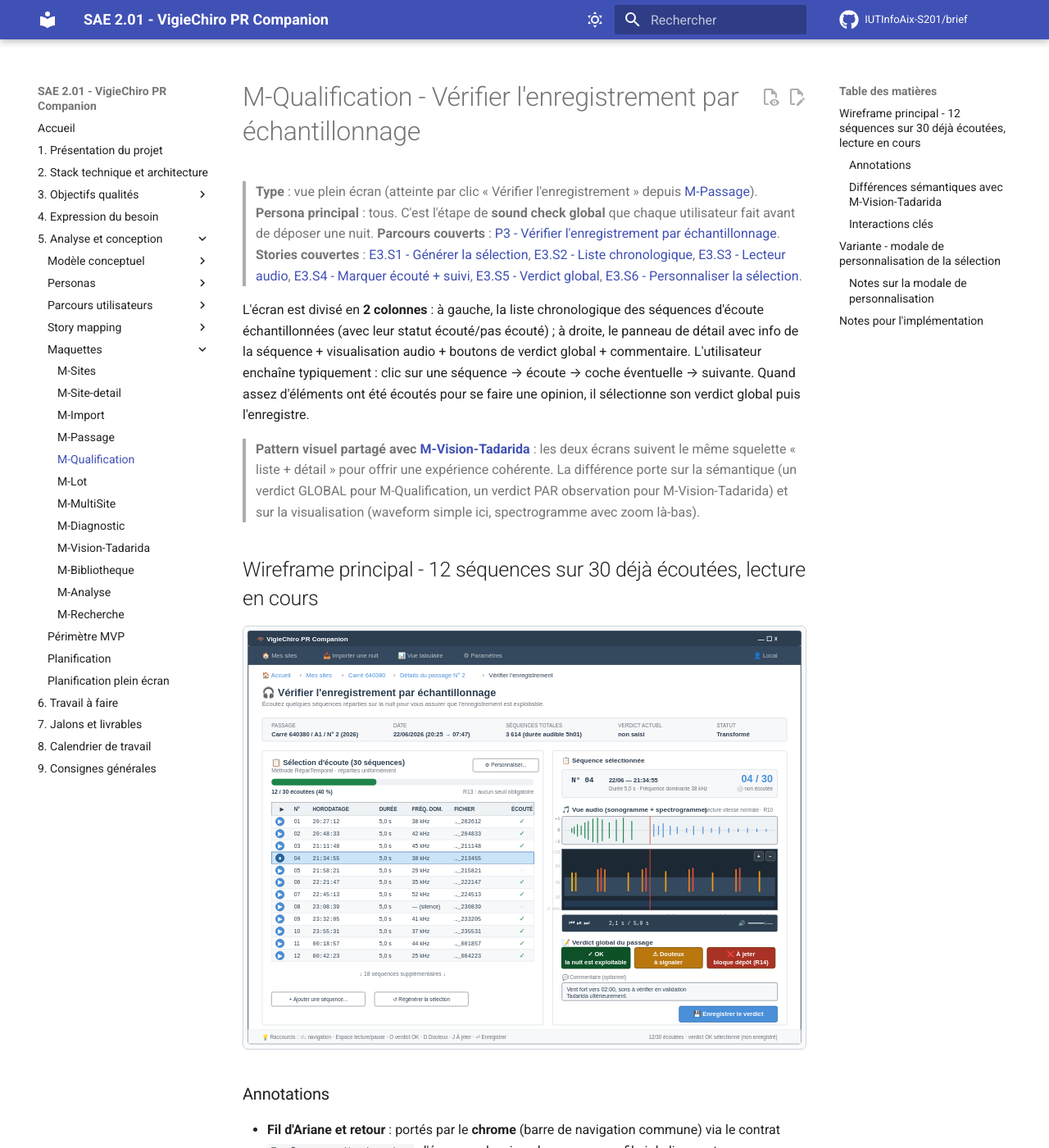
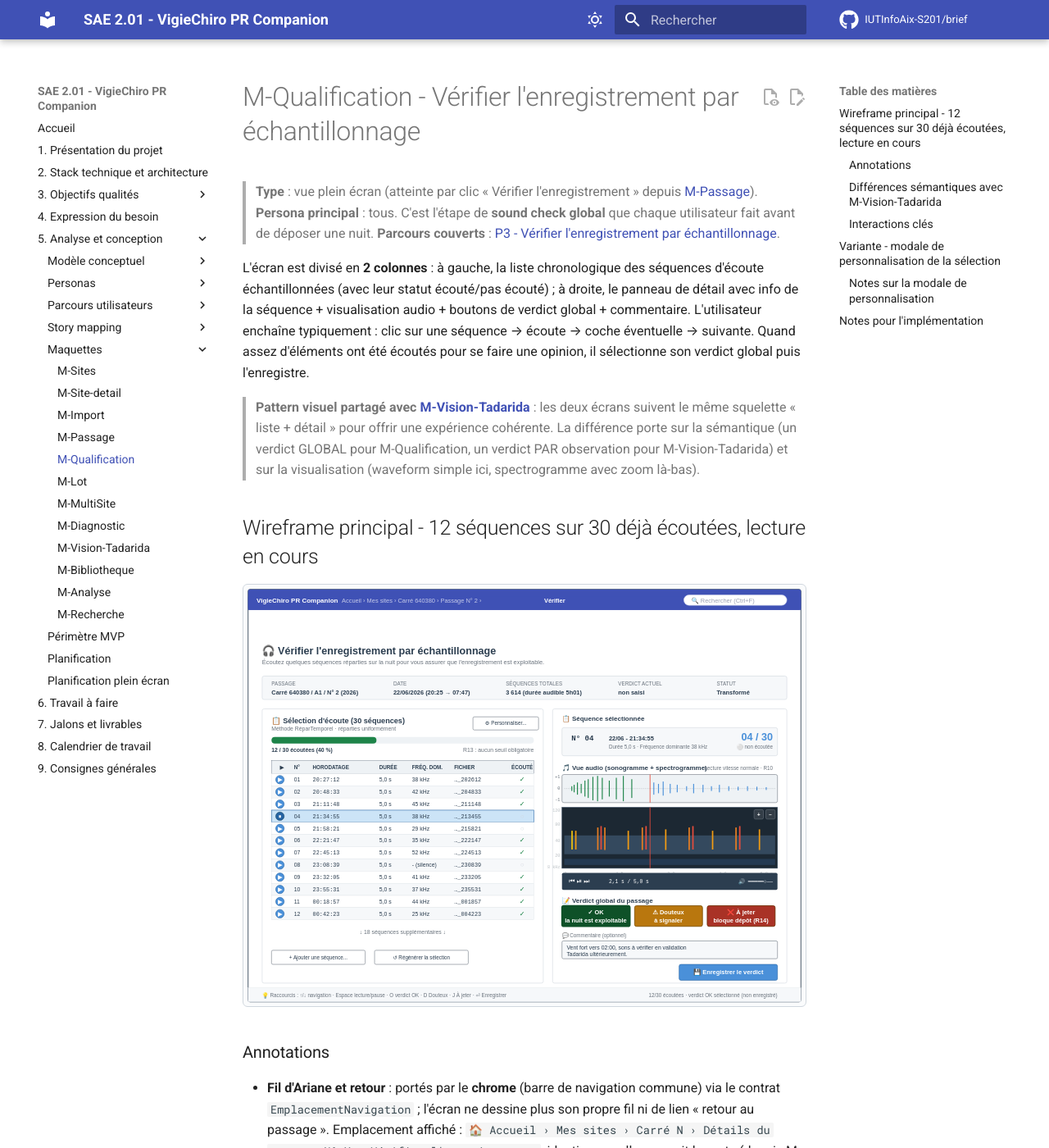
Before and after one commit to IUTInfoAix-S201/brief, an MkDocs documentation site: the page built from docs/Analyse et conception/Maquettes/M-Qualification.md, in a window 1280 px wide and 1400 px high. Shown: the whole window at 82% size. Built offline with MkDocs 1.6.1 and Material for MkDocs 9.7.7, drawn with Linux system fonts in a browser that asks for light colours; comment, search, counter and statistics services are not loaded; some of the changed text lies outside the part shown.

Commit message:
refonte(maquette): M-Qualification en « tel que construit » (5/6 · 7) (#12)
Écran complexe (liste + player audio + verdict) déjà fidèle dans son contenu.
Mise à jour ciblée du chrome + prose :

- chrome unifié indigo (titre + fil d'Ariane Accueil › … › Passage › Vérifier +
  recherche) au lieu de la double barre onglets + fil d'Ariane ;
- suppression des renvois aux stories (E3.Sx, E0.Sx) ;
- modale « Personnaliser » conservée (réellement implémentée : méthode +
  taille), sans étiquette MoSCoW.

Le reste (2 colonnes, sonogramme/spectrogramme, verdict OK/Douteux/À jeter,
commentaire, raccourcis) est inchangé. Sans cadratins, wireframe vérifié au
rendu. mkdocs build --strict : vert.

```diff
--- a/docs/Analyse et conception/Maquettes/M-Qualification.md
+++ b/docs/Analyse et conception/Maquettes/M-Qualification.md
@@ -3,7 +3,6 @@
 > **Type** : vue plein écran (atteinte par clic « Vérifier l'enregistrement » depuis [M-Passage](M-Passage.md)).
 > **Persona principal** : tous. C'est l'étape de **sound check global** que chaque utilisateur fait avant de déposer une nuit.
 > **Parcours couverts** : [P3 - Vérifier l'enregistrement par échantillonnage](../Parcours%20utilisateurs/P3%20-%20Vérifier%20l%27enregistrement%20par%20échantillonnage.md).
-> **Stories couvertes** : [E3.S1 - Générer la sélection](../Story%20mapping/E3%20-%20Vérifier%20la%20qualité%20d%27enregistrement.md#e3s1), [E3.S2 - Liste chronologique](../Story%20mapping/E3%20-%20Vérifier%20la%20qualité%20d%27enregistrement.md#e3s2), [E3.S3 - Lecteur audio](../Story%20mapping/E3%20-%20Vérifier%20la%20qualité%20d%27enregistrement.md#e3s3), [E3.S4 - Marquer écouté + suivi](../Story%20mapping/E3%20-%20Vérifier%20la%20qualité%20d%27enregistrement.md#e3s4), [E3.S5 - Verdict global](../Story%20mapping/E3%20-%20Vérifier%20la%20qualité%20d%27enregistrement.md#e3s5), [E3.S6 - Personnaliser la sélection](../Story%20mapping/E3%20-%20Vérifier%20la%20qualité%20d%27enregistrement.md#e3s6).
 
 L'écran est divisé en **2 colonnes** : à gauche, la liste chronologique des séquences d'écoute échantillonnées (avec leur statut écouté/pas écouté) ; à droite, le panneau de détail avec info de la séquence + visualisation audio + boutons de verdict global + commentaire. L'utilisateur enchaîne typiquement : clic sur une séquence → écoute → coche éventuelle → suivante. Quand assez d'éléments ont été écoutés pour se faire une opinion, il sélectionne son verdict global puis l'enregistre.
 
@@ -15,14 +14,12 @@ L'écran est divisé en **2 colonnes** : à gauche, la liste chronologique des s
 <svg xmlns="http://www.w3.org/2000/svg" viewBox="0 0 1200 900" role="img" aria-label="Maquette M-Qualification - Vérification d'enregistrement par échantillonnage" style="max-width: 100%; height: auto; border: 1px solid #d0d7de; border-radius: 6px; background: #fafbfc;">
   <style>
     .frame { fill: #ffffff; stroke: #2c3e50; stroke-width: 1.5; }
-    .titlebar { fill: #2c3e50; }
-    .titletxt { fill: #ffffff; font: 600 14px sans-serif; }
-    .topnav { fill: #34495e; }
-    .navtxt-active { fill: #ffffff; font: 600 13px sans-serif; }
-    .navtxt-inactive { fill: #bdc3c7; font: 400 13px sans-serif; }
-    .breadcrumb { font: 13px sans-serif; fill: #4a90d9; }
-    .breadcrumb-sep { font: 13px sans-serif; fill: #6a737d; }
-    .breadcrumb-curr { font: 13px sans-serif; fill: #2c3e50; }
+    .chrome { fill: #3f51b5; }
+    .chrometxt { fill: #ffffff; font: 600 14px sans-serif; }
+    .search { fill: #ffffff; stroke: #c5cae9; stroke-width: 1; }
+    .search-txt { fill: #9aa0b3; font: 13px sans-serif; }
+    .breadcrumb { font: 13px sans-serif; fill: #c5cae9; }
+    .breadcrumb-curr { font: 700 13px sans-serif; fill: #ffffff; }
     .pagetitle { font: 700 22px sans-serif; fill: #2c3e50; }
     .pagesub { font: 13px sans-serif; fill: #6a737d; }
     .info-bar { fill: #f6f8fa; stroke: #d0d7de; stroke-width: 1; }
@@ -97,29 +94,14 @@ L'écran est divisé en **2 colonnes** : à gauche, la liste chronologique des s
   </style>
 
   <rect x="10" y="10" width="1180" height="880" rx="4" class="frame"/>
-  <rect x="10" y="10" width="1180" height="32" rx="4" class="titlebar"/>
-  <rect x="10" y="10" width="1180" height="16" class="titlebar"/>
-  <text x="28" y="31" class="titletxt">🦇 VigieChiro PR Companion</text>
-  <text x="1140" y="31" class="titletxt" text-anchor="end">— ☐ ☓</text>
-
-  <rect x="10" y="42" width="1180" height="40" class="topnav"/>
-  <text x="40" y="67" class="navtxt-inactive">🏠 Mes sites</text>
-  <text x="170" y="67" class="navtxt-inactive">📥 Importer une nuit</text>
-  <text x="330" y="67" class="navtxt-inactive">📊 Vue tabulaire</text>
-  <text x="470" y="67" class="navtxt-inactive">⚙ Paramètres</text>
-  <text x="1140" y="67" class="navtxt-inactive" text-anchor="end">👤 Local</text>
-
-  <!-- Fil d'Ariane porté par le CHROME (EmplacementNavigation) : emplacement complet du passage,
-       identique quelle que soit la route. Le retour (← écran précédent) est également porté par le chrome. -->
-  <text x="40" y="108" class="breadcrumb">🏠 Accueil</text>
-  <text x="120" y="108" class="breadcrumb-sep">›</text>
-  <text x="134" y="108" class="breadcrumb">Mes sites</text>
-  <text x="210" y="108" class="breadcrumb-sep">›</text>
-  <text x="224" y="108" class="breadcrumb">Carré 640380</text>
-  <text x="320" y="108" class="breadcrumb-sep">›</text>
-  <text x="334" y="108" class="breadcrumb">Détails du passage N° 2</text>
-  <text x="510" y="108" class="breadcrumb-sep">›</text>
-  <text x="524" y="108" class="breadcrumb-curr">Vérifier l'enregistrement</text>
+  <!-- Bandeau du chrome : titre + fil d'Ariane (emplacement complet du passage) + recherche -->
+  <rect x="10" y="10" width="1180" height="44" rx="4" class="chrome"/>
+  <rect x="10" y="26" width="1180" height="28" class="chrome"/>
+  <text x="28" y="38" class="chrometxt">VigieChiro PR Companion</text>
+  <text x="210" y="38" class="breadcrumb">Accueil  ›  Mes sites  ›  Carré 640380  ›  Passage N° 2  ›  </text>
+  <text x="642" y="38" class="breadcrumb-curr">Vérifier</text>
+  <rect x="940" y="22" width="220" height="22" rx="11" class="search"/>
+  <text x="956" y="38" class="search-txt">🔍  Rechercher (Ctrl+F)</text>
 
   <text x="40" y="148" class="pagetitle">🎧 Vérifier l'enregistrement par échantillonnage</text>
   <text x="40" y="170" class="pagesub">Écoutez quelques séquences réparties sur la nuit pour vous assurer que l'enregistrement est exploitable.</text>
@@ -242,7 +224,7 @@ L'écran est divisé en **2 colonnes** : à gauche, la liste chronologique des s
   <text x="108" y="602" class="cell">08</text>
   <text x="148" y="602" class="cell-mono">23:08:39</text>
   <text x="290" y="602" class="cell">5,0 s</text>
-  <text x="360" y="602" class="cell">— (silence)</text>
+  <text x="360" y="602" class="cell">- (silence)</text>
   <text x="450" y="602" class="cell-mono">…_230839</text>
   <text x="595" y="602" class="cell-not-listened" text-anchor="middle">○</text>
 
@@ -303,7 +285,7 @@ L'écran est divisé en **2 colonnes** : à gauche, la liste chronologique des s
 
   <rect x="680" y="305" width="460" height="60" rx="4" class="seq-info-card"/>
   <text x="700" y="332" class="seq-num">N° 04</text>
-  <text x="780" y="332" class="seq-time">22/06 — 21:34:55</text>
+  <text x="780" y="332" class="seq-time">22/06 - 21:34:55</text>
   <text x="780" y="350" class="seq-meta">Durée 5,0 s · Fréquence dominante 38 kHz</text>
   <text x="1130" y="332" class="seq-stat-large" text-anchor="end">04 / 30</text>
   <text x="1130" y="350" class="seq-meta" text-anchor="end">⚪ non écoutée</text>
@@ -442,12 +424,12 @@ L'écran est divisé en **2 colonnes** : à gauche, la liste chronologique des s
     - Ligne courante (n° 04) en surbrillance bleue
     - Boutons en bas : ajouter manuellement / régénérer
 - **Colonne droite - Panneau de détail** (style harmonisé avec [M-Vision-Tadarida](M-Vision-Tadarida.md)) :
-    - **Section 1 : info séquence** (card claire `.seq-info-card`) — N° de séquence + horodatage + métadonnées + position dans la sélection (04/30), miroir de la « card info taxon » de M-Vision-Tadarida.
-    - **Section 2 : vue audio combinée** (sonogramme + spectrogramme) — **Composant partagé avec [M-Vision-Tadarida](M-Vision-Tadarida.md)**, fourni par l'équipe pédagogique. Le sonogramme (amplitude/temps, fond clair) et le spectrogramme (fréquence/temps, fond sombre) sont **synchronisés** par un cursor rouge vertical unique. Boutons de zoom temps/fréquence accessibles sur le spectrogramme. L'utilisateur peut faire de l'écoute simple (sonogramme) ou analyser plus en détail (spectrogramme) selon ses besoins.
-    - **Section 3 : player audio** (bar sombre comme M-Vision-Tadarida) — Contrôles ⏮ ⏯ ⏭, timecode, volume.
-    - **Section 4 : verdict global** — 3 boutons colorés grand format (`✓ OK` vert / `⚠ Douteux` orange / `❌ À jeter` rouge). Le bouton sélectionné a une bordure plus épaisse (le `OK` ici est sélectionné). **Sélection différée** : ne persiste pas, attend le bouton « Enregistrer le verdict ».
-    - **Section 5 : commentaire** — Champ texte multi-ligne optionnel.
-    - **Bouton « 💾 Enregistrer le verdict »** primary à droite — Action finale qui persiste le verdict + commentaire et passe le passage au statut `Vérifié`.
+    - **Section 1 : info séquence** (card claire `.seq-info-card`) - N° de séquence + horodatage + métadonnées + position dans la sélection (04/30), miroir de la « card info taxon » de M-Vision-Tadarida.
+    - **Section 2 : vue audio combinée** (sonogramme + spectrogramme) - **Composant partagé avec [M-Vision-Tadarida](M-Vision-Tadarida.md)**, fourni par l'équipe pédagogique. Le sonogramme (amplitude/temps, fond clair) et le spectrogramme (fréquence/temps, fond sombre) sont **synchronisés** par un cursor rouge vertical unique. Boutons de zoom temps/fréquence accessibles sur le spectrogramme. L'utilisateur peut faire de l'écoute simple (sonogramme) ou analyser plus en détail (spectrogramme) selon ses besoins.
+    - **Section 3 : player audio** (bar sombre comme M-Vision-Tadarida) - Contrôles ⏮ ⏯ ⏭, timecode, volume.
+    - **Section 4 : verdict global** - 3 boutons colorés grand format (`✓ OK` vert / `⚠ Douteux` orange / `❌ À jeter` rouge). Le bouton sélectionné a une bordure plus épaisse (le `OK` ici est sélectionné). **Sélection différée** : ne persiste pas, attend le bouton « Enregistrer le verdict ».
+    - **Section 5 : commentaire** - Champ texte multi-ligne optionnel.
+    - **Bouton « 💾 Enregistrer le verdict »** primary à droite - Action finale qui persiste le verdict + commentaire et passe le passage au statut `Vérifié`.
 - **Footer** : raccourcis claviers harmonisés avec M-Vision-Tadarida (↑/↓/Espace/O/D/J/⏎).
 
 ### Différences sémantiques avec [M-Vision-Tadarida](M-Vision-Tadarida.md)
@@ -465,7 +447,7 @@ L'écran est divisé en **2 colonnes** : à gauche, la liste chronologique des s
 
 | Élément | Action |
 |---|---|
-| Clic sur ▶ d'une ligne | Joue la séquence dans le player. Marque automatiquement comme « écoutée » (E3.S4) |
+| Clic sur ▶ d'une ligne | Joue la séquence dans le player. Marque automatiquement comme « écoutée » |
 | Clic ailleurs sur la ligne | Sélectionne la séquence et charge dans le player sans démarrer |
 | ↑ / ↓ (clavier) | Navigation entre séquences |
 | Espace (clavier) | Lecture / pause de la séquence courante |
@@ -480,7 +462,7 @@ L'écran est divisé en **2 colonnes** : à gauche, la liste chronologique des s
 
 ## Variante - modale de personnalisation de la sélection
 
-Activée par le bouton **⚙ Personnaliser** dans le header de la liste. Permet de changer la méthode (RéparTemporel ou Aléatoire) et la taille (entre 10 et 100 séquences). Cette variante implémente [E3.S6](../Story%20mapping/E3%20-%20Vérifier%20la%20qualité%20d%27enregistrement.md#e3s6) (SHOULD).
+Activée par le bouton **⚙ Personnaliser** dans l'en-tête de la liste. Permet de changer la méthode (RéparTemporel ou Aléatoire) et la taille (entre 10 et 100 séquences).
 
 <div markdown="0">
 <svg xmlns="http://www.w3.org/2000/svg" viewBox="0 0 800 480" role="img" aria-label="Maquette M-Qualification - Modale personnalisation" style="max-width: 100%; height: auto; border: 1px solid #d0d7de; border-radius: 6px; background: rgba(44,62,80,0.6);">
@@ -570,5 +552,5 @@ Activée par le bouton **⚙ Personnaliser** dans le header de la liste. Permet
 - **Cohérence visuelle avec [M-Vision-Tadarida](M-Vision-Tadarida.md)** : les deux écrans partagent le même style de panneau de détail (fond clair, sections numérotées, vue audio combinée, boutons d'action colorés en bas). Les étudiants n'implémentent qu'un seul pattern de « lieu d'écoute », réutilisé sur les deux écrans.
 - **Sélection vs persistance du verdict** : le clic sur l'un des 3 boutons (OK / Douteux / À jeter) **sélectionne** mais ne persiste pas. La persistance se fait via le bouton « Enregistrer le verdict » (qui peut aussi être déclenché par ⏎ Entrée). Cette dissociation évite les fausses manipulations et permet de changer d'avis avant de valider.
 - **Synchronisation lecture ↔ progression** : le statut `écouté` doit être marqué dès le début de la lecture (pas à la fin), pour permettre à l'utilisateur de zapper rapidement.
-- **Persistance** : la sélection, son état d'écoute, le verdict et le commentaire doivent tous être persistés en BD ([E0.S4](../Story%20mapping/E0%20-%20Fondations%20de%20persistance.md#e0s4) + [E0.S3](../Story%20mapping/E0%20-%20Fondations%20de%20persistance.md#e0s3)). Au retour sur l'écran, on doit retrouver tout son contexte.
+- **Persistance** : la sélection, son état d'écoute, le verdict et le commentaire sont tous persistés en base. Au retour sur l'écran, on retrouve tout son contexte.
 - **Raccourcis clavier** (O/D/J/⏎/Espace/↑/↓) : à implémenter via `setOnKeyPressed` au niveau de la racine de la vue. Cohérents avec M-Vision-Tadarida (V/C/R/→) pour faciliter le transfert d'apprentissage.
```
